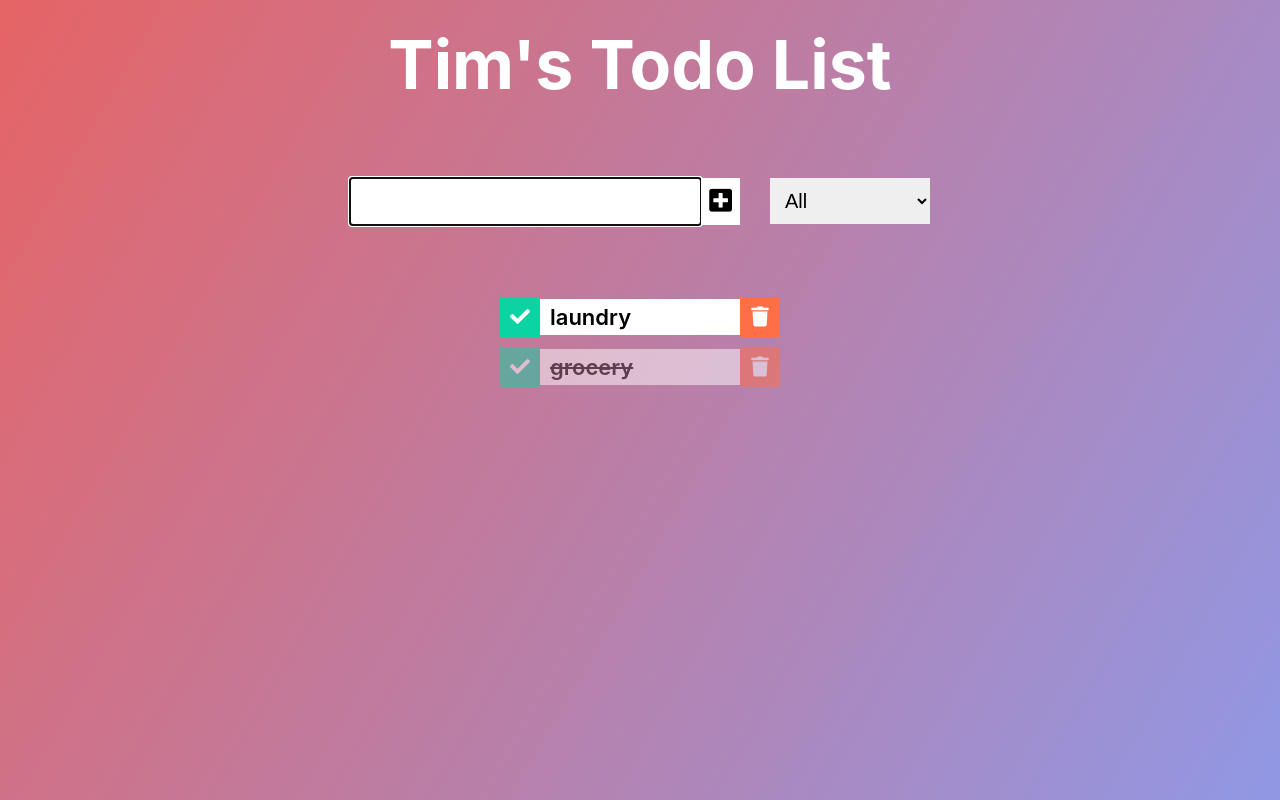
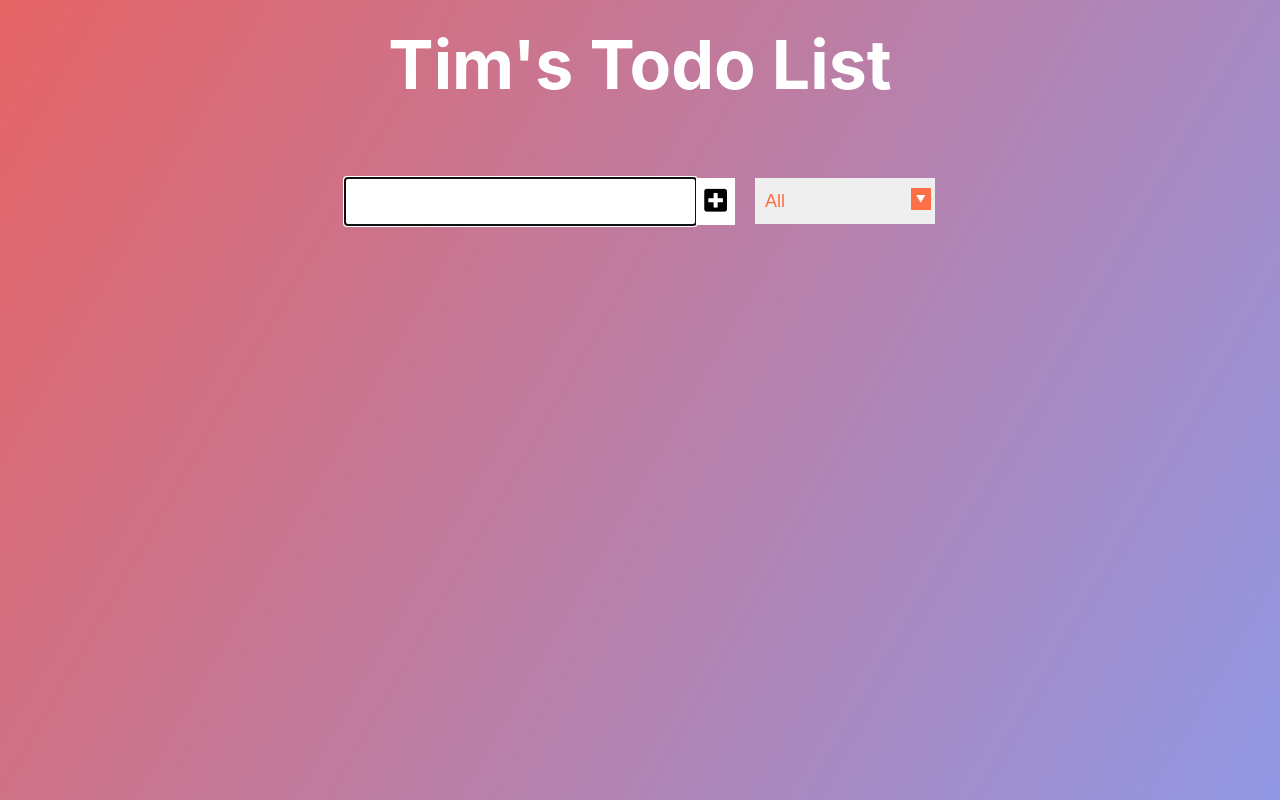
Before and after one commit to TimZZZ19/TodoList, a React (Create React App) app in the folder todo_app/: page / in a window 1280 px wide. Built offline with nearby package versions, Linux system fonts and the light colour scheme.

Commit message:
finished

```diff
--- a/todo_app/src/App.js
+++ b/todo_app/src/App.js
@@ -1,21 +1,33 @@
 import styles from "./App.module.css";
 import Form from "./components/Form";
 import List from "./components/List";
-import { useState } from "react";
+import { useState, useEffect } from "react";
 
-const todoExamples = [
-  { todo: "laundry", completed: false, id: 1123 },
-  { todo: "grocery", completed: true, id: 4567 },
-];
+// const todoExamples = [
+//   { todo: "laundry", completed: false, id: 1123 },
+//   { todo: "grocery", completed: true, id: 4567 },
+//   { todo: "jiojio", completed: false, id: 3567 },
+//   { todo: "movie", completed: true, id: 4569 },
+// ];
 
 function App() {
-  const [todos, setTodos] = useState(todoExamples);
+  const [todos, setTodos] = useState([]);
+  const [filterValue, setFilterValue] = useState("All");
+
+  useEffect(() => {
+    const dataFromLS = localStorage.getItem("todos");
+    if (dataFromLS) setTodos(JSON.parse(dataFromLS));
+  }, []);
+
+  useEffect(() => {
+    localStorage.setItem("todos", JSON.stringify(todos));
+  }, [todos]);
 
   return (
     <div className={styles.app}>
       <h1 className={styles.title}>Tim's Todo List</h1>
-      <Form setTodos={setTodos} />
-      <List todos={todos} setTodos={setTodos} />
+      <Form setTodos={setTodos} setFilterValue={setFilterValue} />
+      <List todos={todos} setTodos={setTodos} filterValue={filterValue} />
     </div>
   );
 }
--- a/todo_app/src/components/Form.js
+++ b/todo_app/src/components/Form.js
@@ -3,7 +3,7 @@ import styles from "./Form.module.css";
 import { useState, useRef, useEffect } from "react";
 import { v4 as uuid } from "uuid";
 
-const Form = ({ setTodos }) => {
+const Form = ({ setTodos, setFilterValue }) => {
   const [newTodo, setNewTodo] = useState("");
   const [errorMsgShown, setErrorMsgShown] = useState(false);
   const inputRef = useRef(null);
@@ -14,14 +14,21 @@ const Form = ({ setTodos }) => {
     e.preventDefault();
     if (!newTodo) {
       setErrorMsgShown(true);
-      setTimeout(() => setErrorMsgShown(false), 2000);
+      setTimeout(() => setErrorMsgShown(false), 1500);
       return;
     }
-    setTodos((prev) => [...prev, { todo: newTodo, id: uuid() }]);
+    setTodos((prev) => [
+      ...prev,
+      { todo: newTodo, id: uuid(), completed: false },
+    ]);
     setNewTodo("");
   };
 
   useEffect(() => inputRef.current.focus(), []);
+
+  const selectHandler = (e) => {
+    setFilterValue(e.target.value);
+  };
 
   return (
     <form onSubmit={newTodoSubmitHandler} className={styles.form}>
@@ -38,7 +45,7 @@ const Form = ({ setTodos }) => {
         </button>
       </div>
       <div className={styles.filter}>
-        <select>
+        <select onChange={selectHandler}>
           <option>All</option>
           <option>Completed</option>
           <option>Uncompleted</option>
--- a/todo_app/src/components/Form.module.css
+++ b/todo_app/src/components/Form.module.css
@@ -2,8 +2,8 @@
   display: flex;
   align-items: center;
   justify-content: center;
-  gap: 3rem;
-  width: 65rem;
+  gap: 2rem;
+  width: 70rem;
   height: 10rem;
   position: relative;
 }
@@ -19,16 +19,34 @@
   background-color: white;
 }
 
+.filter {
+  position: relative;
+}
+
 .filter select {
   border: none;
-  padding: 1.1rem;
-  font-size: 2rem;
+  padding: 1.2rem;
+  padding-left: 0.6rem;
+  font-size: 1.8rem;
+  width: 18rem;
+  color: #ff6f47;
+}
+
+.filter::after {
+  content: "\25BC";
+  position: absolute;
+  top: 1rem;
+  right: 0.4rem;
+  padding: 0.5rem;
+  background: #ff6f47;
+  /* cursor: pointer; */
+  pointer-events: none;
 }
 
 .error-msg {
   position: absolute;
   top: 8.5rem;
-  left: 5.5rem;
+  left: 8rem;
   opacity: 0;
   transition: all 0.6s;
 }
--- a/todo_app/src/components/List.js
+++ b/todo_app/src/components/List.js
@@ -2,10 +2,25 @@ import React from "react";
 import styles from "./List.module.css";
 import Todo from "./Todo";
 
-const List = ({ todos, setTodos }) => {
-  const list = todos.map((item) => (
-    <Todo key={item.id} item={item} setTodos={setTodos} />
-  ));
+const List = ({ todos, setTodos, filterValue }) => {
+  const makeList = (items, filterLogic) =>
+    items
+      .filter(filterLogic)
+      .map((item) => <Todo key={item.id} item={item} setTodos={setTodos} />);
+
+  let list;
+  switch (filterValue) {
+    case "All":
+      list = makeList(todos, () => true);
+      break;
+    case "Completed":
+      list = makeList(todos, (item) => item.completed);
+      break;
+    case "Uncompleted":
+      list = makeList(todos, (item) => !item.completed);
+      break;
+  }
+
   return <ul className={styles.list}>{list}</ul>;
 };
 
--- a/todo_app/src/index.js
+++ b/todo_app/src/index.js
@@ -4,12 +4,12 @@ import "./index.css";
 import App from "./App";
 
 const root = ReactDOM.createRoot(document.getElementById("root"));
-root.render(
-  <React.StrictMode>
-    <App />
-  </React.StrictMode>
-);
+root.render(<App />);
 
 // If you want to start measuring performance in your app, pass a function
 // to log results (for example: reportWebVitals(console.log))
 // or send to an analytics endpoint. Learn more: https://bit.ly/CRA-vitals
+{
+  /* <React.StrictMode>
+</React.StrictMode> */
+}
```
